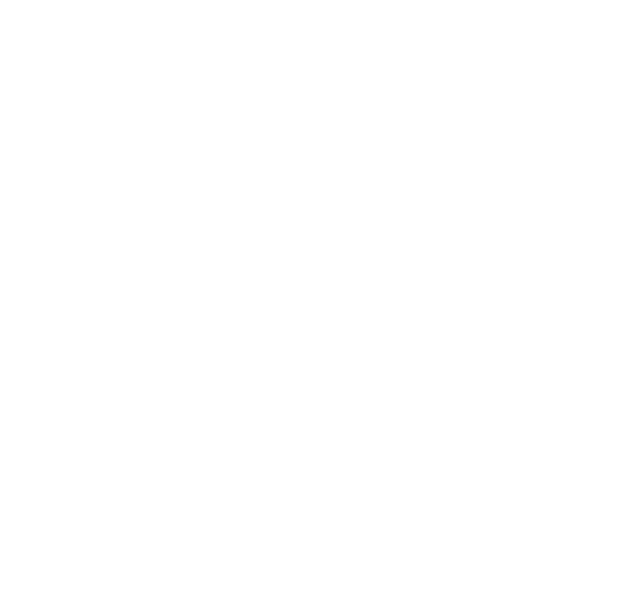
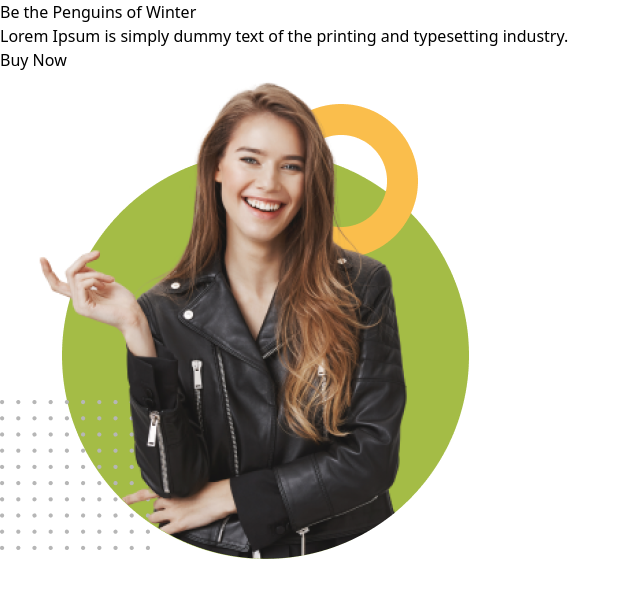
Before and after one commit to masumparvez56/penguin-fashion-website, a plain HTML site: page index.html in a window 1280 px wide. Shown: the whole page, without its empty margins (0-640 px from the left). Drawn offline with nearby package versions, Linux system fonts and the light colour scheme.

Commit message:
added assets

```diff
--- a/index.html
+++ b/index.html
@@ -3,10 +3,24 @@
 <head>
     <meta charset="UTF-8">
     <meta name="viewport" content="width=device-width, initial-scale=1.0">
-    <title>Document</title>
+    <title>Penguin-Feshion-Website</title>
     <script src="https://unpkg.com/@tailwindcss/browser@4"></script>
 </head>
 <body>
+    <header>
+        <div>
+            <h1>Be the Penguins
+                of Winter</h1>
+            <h5>Lorem Ipsum is simply dummy text of the printing
+                and typesetting industry.</h5>
+            <button>Buy Now</button>
+        </div>
 
+        <div>
+            <div>
+                <img src="../assets/images/model.png" alt="">
+            </div>
+        </div>
+    </header>
 </body>
 </html>
```
Also changed, not shown: assets/icons/bg1.png (renamed from icons/bg1.png), assets/icons/bg2.png (renamed from icons/bg2.png), assets/icons/bg3.png (renamed from icons/bg3.png), assets/icons/box.png (renamed from icons/box.png), assets/icons/house.png (renamed from icons/house.png), assets/icons/logo.png (renamed from icons/logo.png), assets/icons/question.png (renamed from icons/question.png), assets/icons/shopping-cart 1.png (renamed from icons/shopping-cart 1.png), assets/images/jacket-1.png (renamed from images/jacket-1.png), assets/images/jacket-2.png (renamed from images/jacket-2.png), assets/images/jacket-3.png (renamed from images/jacket-3.png), assets/images/jacket-4.png (renamed from images/jacket-4.png), assets/images/jacket-5.png (renamed from images/jacket-5.png), assets/images/jacket-6.png (renamed from images/jacket-6.png), 2 more files, 1 other file.
